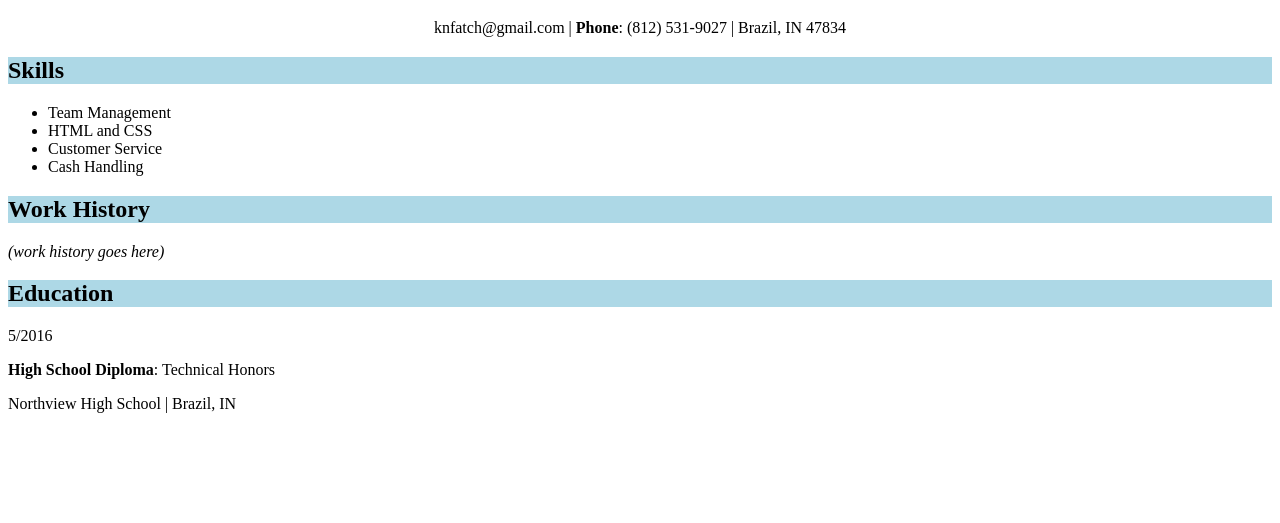
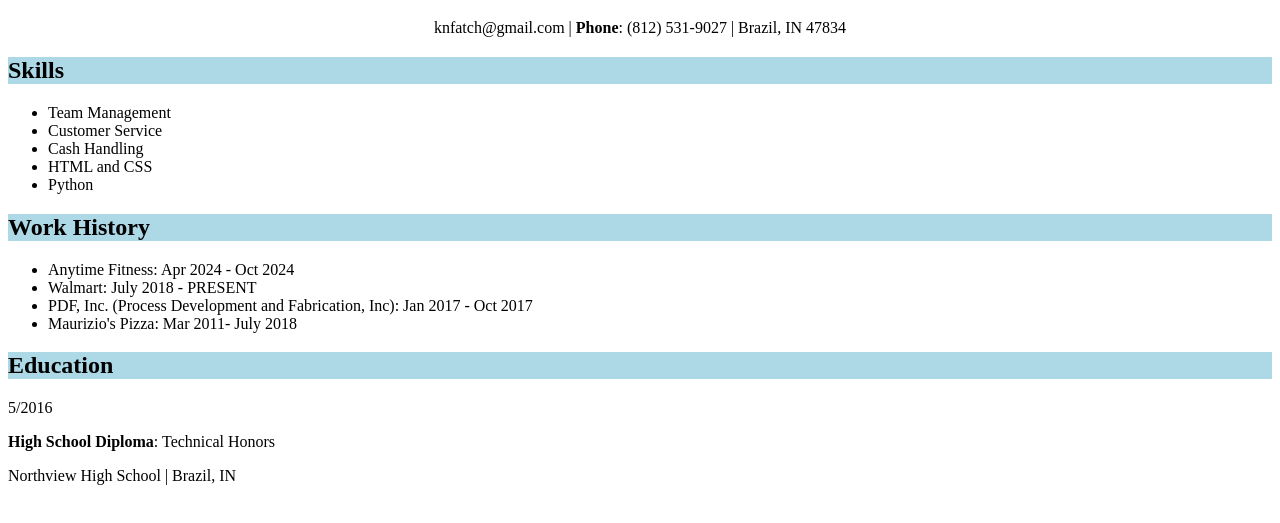
Before and after one commit to knfatch/Resume.KodyFatch, a plain HTML site: page index.html in a window 1280 px wide. Shown: the part 61-584 px from the top of the page. Drawn offline with Linux system fonts and the light colour scheme.

Commit message:
Update index.html

```diff
--- a/index.html
+++ b/index.html
@@ -13,12 +13,18 @@
   <h2>Skills</h2>
   <ul>
     <li>Team Management</li>
-    <li>HTML and CSS</li>
     <li>Customer Service</li>
     <li>Cash Handling</li>
+    <li>HTML and CSS</li>
+    <li>Python</li>
   </ul>
   <h2>Work History</h2>
-  <p><em>(work history goes here)</em></p>
+  <ul>
+    <li>Anytime Fitness: Apr 2024 - Oct 2024</li>
+    <li>Walmart: July 2018 - PRESENT</li>
+    <li>PDF, Inc. (Process Development and Fabrication, Inc): Jan 2017 - Oct 2017</li>
+    <li>Maurizio's Pizza: Mar 2011- July 2018</li>
+  </ul>
   <h2>Education</h2>
   <p style="text-align: left;">5/2016</p>
   <p style="text-align: left;"><strong>High School Diploma</strong>: Technical Honors</p>
```
